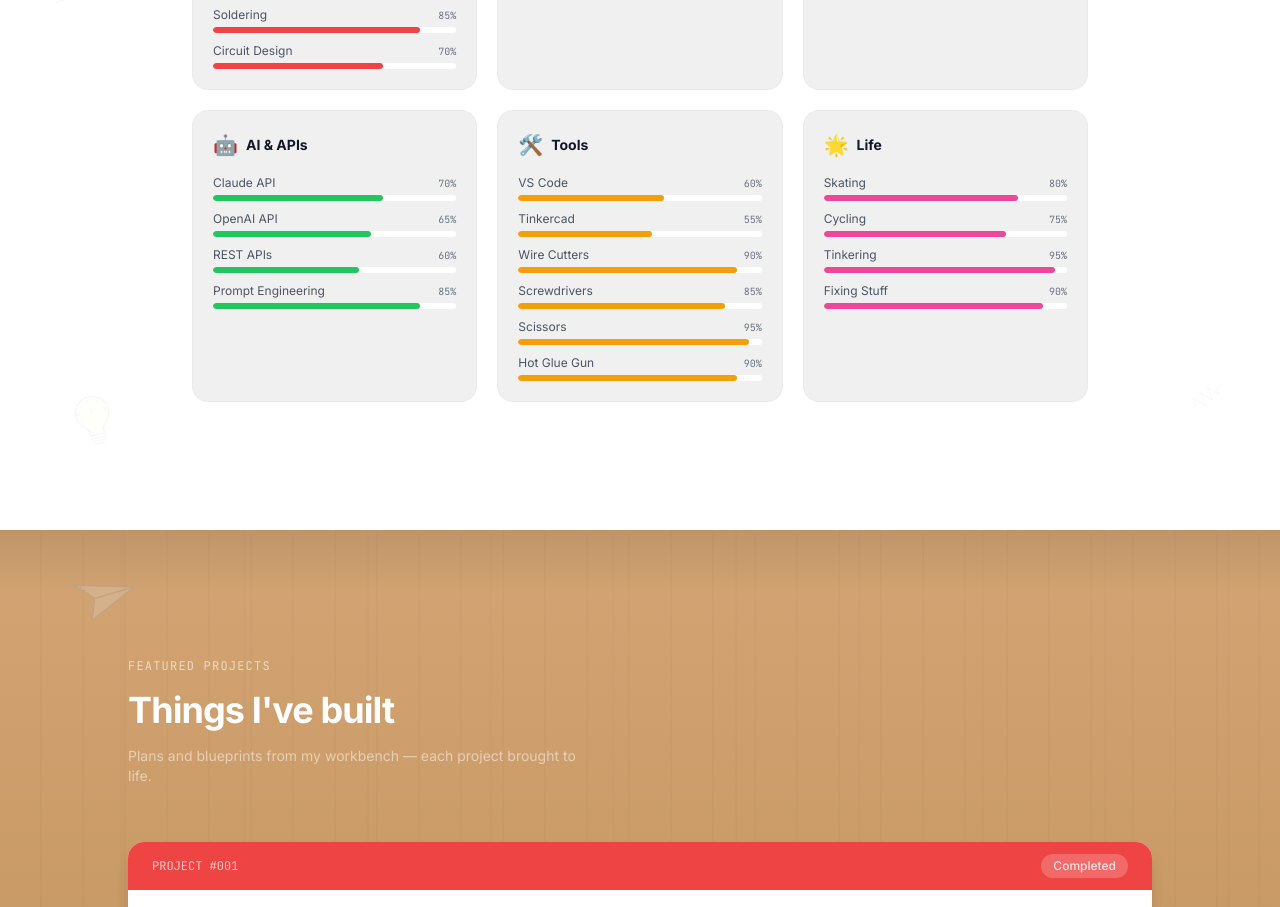
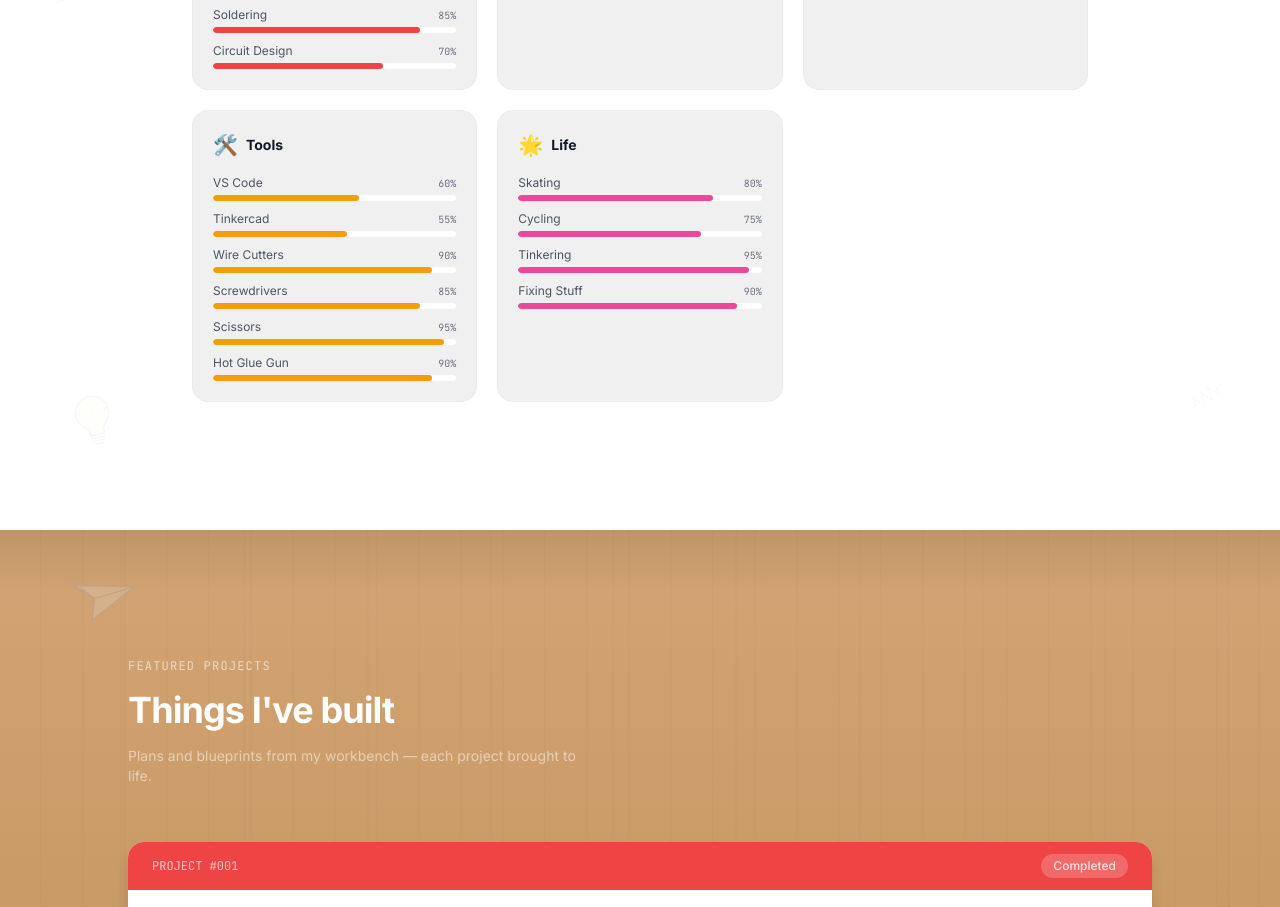
Before and after one commit to dhakshinmahesh1-alt/portfolio-of-dhakshin, a React (Vite) app: page / in a window 1280 px wide. Shown: the part 2500-3407 px from the top of the page. Built offline with nearby package versions, Linux system fonts and the light colour scheme.

Commit message:
chore: remove AI & APIs skill category

```diff
--- a/src/components/Skills.jsx
+++ b/src/components/Skills.jsx
@@ -38,17 +38,6 @@ const skillCategories = [
       { name: 'Vercel', level: 80 },
       { name: 'Firebase', level: 45 },
       { name: 'Supabase', level: 40 },
-    ],
-  },
-  {
-    title: 'AI & APIs',
-    icon: '🤖',
-    color: '#22c55e',
-    items: [
-      { name: 'Claude API', level: 70 },
-      { name: 'OpenAI API', level: 65 },
-      { name: 'REST APIs', level: 60 },
-      { name: 'Prompt Engineering', level: 85 },
     ],
   },
   {
```
